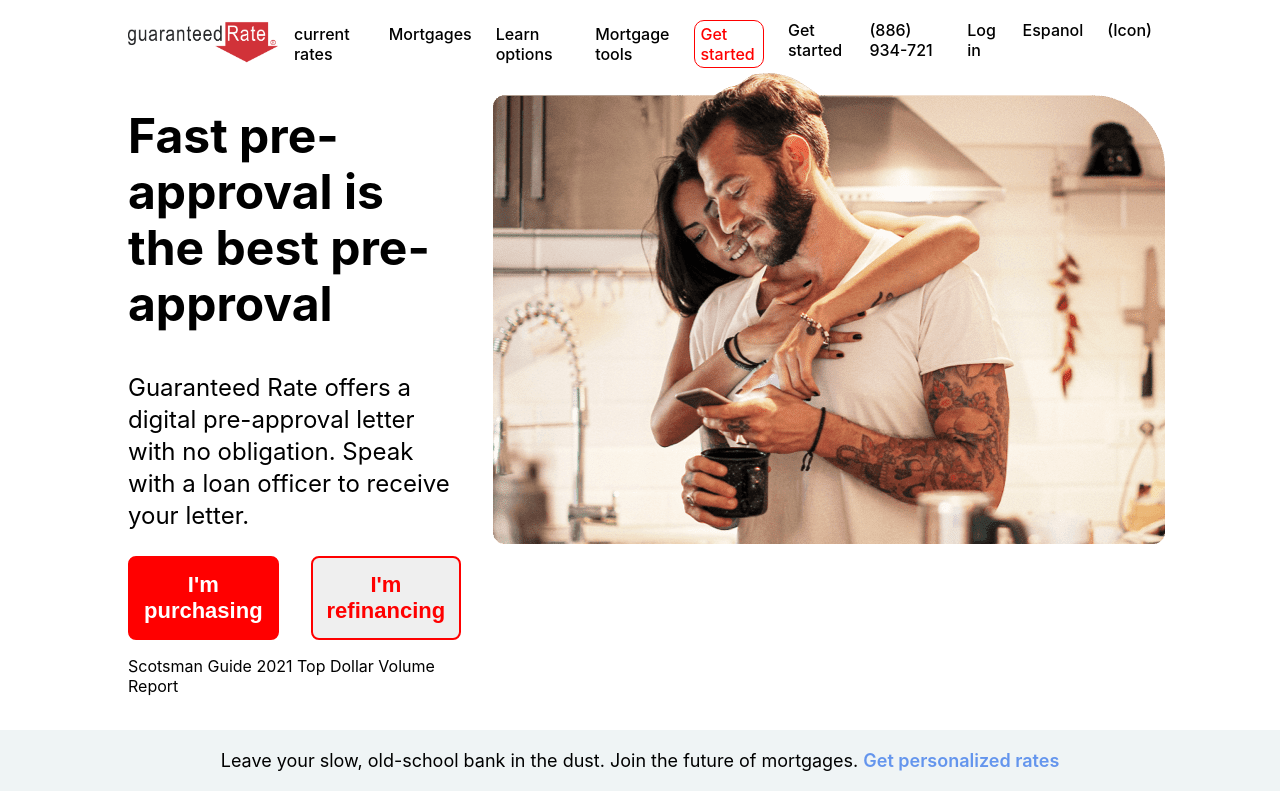
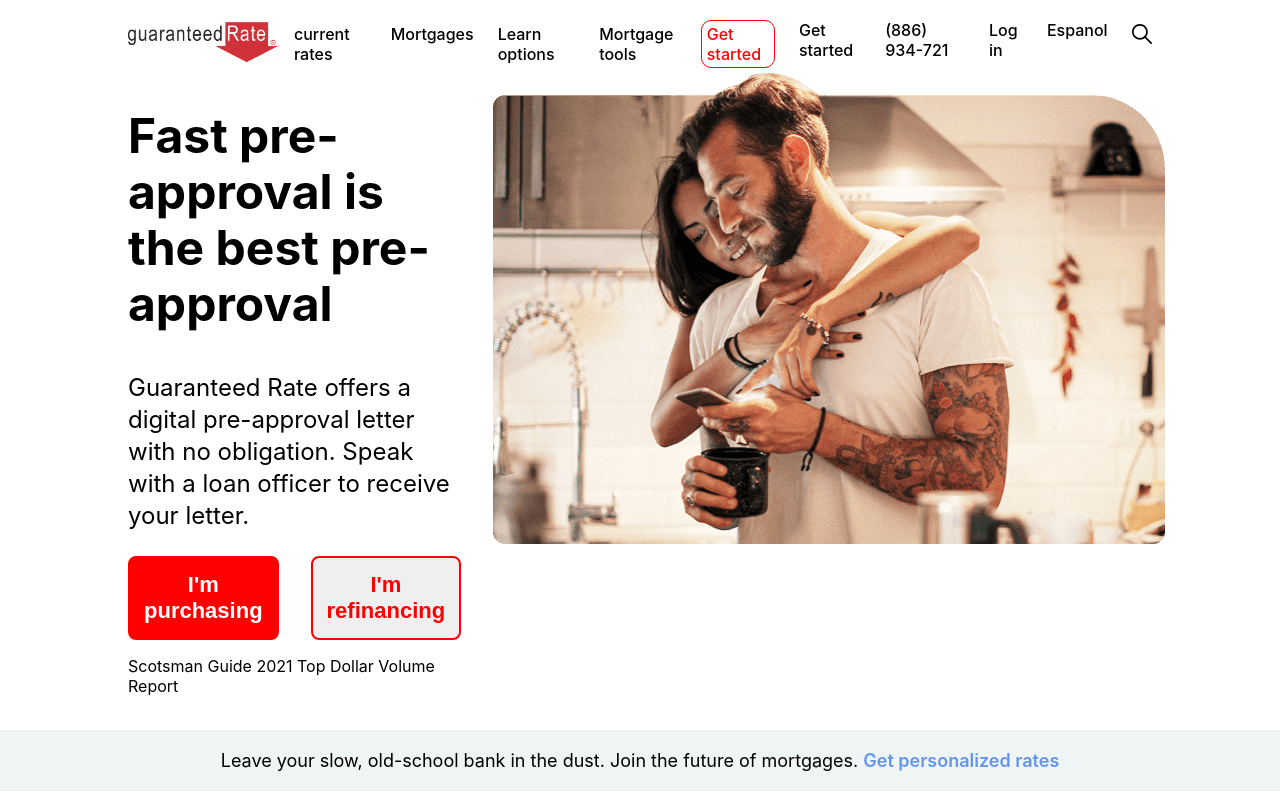
Before and after one commit to shuvo-h/rate-mortgage, a React (Create React App) app: page / in a window 1280 px wide. Shown: the top 800 px of the page. Built offline with nearby package versions, Linux system fonts and the light colour scheme.

Commit message:
fix nav hover issue

```diff
--- /dev/null
+++ b/src/utils/icons/SearchIcon.js
@@ -0,0 +1,49 @@
+import React from 'react';
+
+const SearchIcon = () => {
+    return (
+        <svg width={20} height={20} version="1.1" id="Capa_1" xmlns="http://www.w3.org/2000/svg" xlink="http://www.w3.org/1999/xlink" x="0px" y="0px"
+	 viewBox="0 0 487.95 487.95" space="preserve">
+<g>
+	<g>
+		<path d="M481.8,453l-140-140.1c27.6-33.1,44.2-75.4,44.2-121.6C386,85.9,299.5,0.2,193.1,0.2S0,86,0,191.4s86.5,191.1,192.9,191.1
+			c45.2,0,86.8-15.5,119.8-41.4l140.5,140.5c8.2,8.2,20.4,8.2,28.6,0C490,473.4,490,461.2,481.8,453z M41,191.4
+			c0-82.8,68.2-150.1,151.9-150.1s151.9,67.3,151.9,150.1s-68.2,150.1-151.9,150.1S41,274.1,41,191.4z"/>
+	</g>
+</g>
+<g>
+</g>
+<g>
+</g>
+<g>
+</g>
+<g>
+</g>
+<g>
+</g>
+<g>
+</g>
+<g>
+</g>
+<g>
+</g>
+<g>
+</g>
+<g>
+</g>
+<g>
+</g>
+<g>
+</g>
+<g>
+</g>
+<g>
+</g>
+<g>
+</g>
+</svg>
+
+    );
+};
+
+export default SearchIcon;
--- a/src/views/components/common/navbar/NavBar.js
+++ b/src/views/components/common/navbar/NavBar.js
@@ -1,6 +1,7 @@
 import React from 'react';
 import "./navbar.css";
 import { NavLink } from 'react-router-dom';
+import SearchIcon from '../../../../utils/icons/SearchIcon';
 
 
 const navMiddle = [
@@ -16,14 +17,16 @@ const navMiddle = [
                 name:"Mortgage Overview", url:"",
                 sub_childs:[
                     {name:"Mortgage news", url:"",},
-                    {name:"Mortgage rate today", url:"",},
+                    {name:"Mortgage rates today", url:"",},
+                    {name:"Mortgage pre-approval", url:"",},
+                    {name:"Mortgage propcess", url:"",},
+                    {name:"Mortgage calculator", url:"",},
                 ]
             },
             {
                 name:"Refinance", url:"",
                 sub_childs:[
                     {name:"Cash-out refinance", url:"",},
-                    {name:"Cash-out 22222222", url:"",},
                 ]
             },
         ]
@@ -34,11 +37,26 @@ const navMiddle = [
         url:"/",
         childs: [
             {
-                name:"Mortgage Overview", url:"",
+                name:"Fixed Loans", url:"",
                 sub_childs:[
-                    {name:"Mortgage news", url:"",},
+                    {name:"15-years fixed loans", url:"",},
+                    {name:"30-years fixed loans", url:"",},
                 ]
             },
+            {
+                name:"ARM Loans", url:"",
+                sub_childs:[
+                    {name:"5-years ARM loans", url:"",},
+                    {name:"7-years ARM loans", url:"",},
+                    {name:"10-years ARM loans", url:"",},
+                ]
+            },
+            {name:"FHA loans", url:"", },
+            {name:"Interest only loans", url:"", },
+            {name:"VA loans", url:"", },
+            {name:"Jumbo loans", url:"", },
+            {name:"Personal loans", url:"", },
+            {name:"HELOC", url:"", },
         ]
     },
     {
@@ -48,9 +66,15 @@ const navMiddle = [
             {
                 name:"Closing cost calculator", url:"",
                 sub_childs:[
-                    {name:"Mortgage news", url:"",},
+                    {name:"Closing cost calculator", url:"",},
+                    {name:"Refinance calculator", url:"",},
+                    {name:"Affordability calculator", url:"",},
+                    {name:"Extra payment calculator", url:"",},
+                    {name:"Points calculator", url:"",},
                 ]
             },
+            {name:"Home valuation tool", url:"",},
+            {name:"House market research", url:"",},
         ]
     },
 
@@ -74,18 +98,23 @@ const NavBar = () => {
                 {
                     navMiddle.map(navItem => <div className='nav_middle_items' key={navItem.name}>
                         <NavLink className={"link_style"} to={navItem.url}>{navItem.name}</NavLink>
+                        {
+                            navItem.childs && <div className={'nav_childs_wrapper'}>
                                 <div className='nav_childs'>
                                     {
-                                navItem.childs?.map(childNav => <div className={"nav_child"}  key={childNav.name}>
+                                        navItem.childs && navItem.childs?.map(childNav => <div className={"nav_child"}  key={childNav.name}>
                                             <NavLink className={"link_style nav_child_link"} to={childNav.url}>{childNav.name}</NavLink>
                                             <div className='nav_subs'>
                                                 {
-                                            childNav.sub_childs?.map(subChild =><NavLink className={"link_style nav_child_link nav_sub"} to={subChild.url} key={subChild.name}>{subChild.name}</NavLink>)
+                                                    childNav.sub_childs && childNav.sub_childs?.map(subChild =><NavLink className={"link_style nav_child_link nav_sub"} to={subChild.url} key={subChild.name}>{subChild.name}</NavLink>)
                                                 }
                                             </div>
                                         </div>)
                                     }
                                 </div>
+                            </div>
+                        }
+
                     </div>)
                 }
             </div>
@@ -94,10 +123,11 @@ const NavBar = () => {
                 {
                     navRight.map(navItem => <NavLink className={"link_style"} to={navItem.url} key={navItem.name}>{navItem.name}</NavLink>)
                 }
-                <NavLink className={"link_style"} to={""}>(Icon)</NavLink>
+                <NavLink className={"link_style search_icon"} to={""}><SearchIcon></SearchIcon></NavLink>
             </div>
         </nav>
     );
 };
 
+
 export default NavBar;
--- a/src/views/components/common/navbar/navbar.css
+++ b/src/views/components/common/navbar/navbar.css
@@ -13,23 +13,27 @@
 .nav_middle_items{
     position: relative;
 }
-
+.nav_childs_wrapper{
+    position: absolute;
+    top: 22px;
+    left: 0;
+    padding-top: 25px;
+    display: none;
+}
 .nav_childs{
-    position: absolute;
-    top: 30px;
-    left: 0;
     border: 1px solid rgb(77, 179, 219);
     box-shadow: 0 0 5px 1px lightgray;
     border-radius: 5px;
     background-color: #fff;
-    display: none;
+    /* display: none; */
 }
-.nav_middle_items:hover .nav_childs{
+/* .nav_middle_items:hover .nav_childs{ */
+.nav_middle_items:hover .nav_childs_wrapper{
     display: block;
 }
 
 .nav_child_link{
-    padding: 15px !important;
+    padding: 10px !important;
     display: block;
     padding: 10px 0;
     white-space: nowrap;
@@ -60,3 +64,31 @@
     background-color: rgb(243, 222, 222);
     transition: all 0.2s ease-in-out;
 }
+.search_icon{
+    border-radius: 50%;
+    width: 28px;
+    height: 28px;
+    display: flex;
+    justify-content: center;
+    align-items: center;
+    transition: all 0.2s ease-in-out;
+}
+.search_icon:hover{
+    background-color: rgb(238, 223, 223);
+    transition: all 0.2s ease-in-out;
+}
+
+
+
+/* Extra small devices (phones, 600px and down) */
+@media only screen and (max-width: 600px) {
+
+}
+/* Small devices (portrait tablets and large phones, 600px and up) */
+@media only screen and (min-width: 600px) {}
+/* Medium devices (landscape tablets, 768px and up) */
+@media only screen and (min-width: 768px) {}
+/* Large devices (laptops/desktops, 992px and up) */
+@media only screen and (min-width: 992px) {}
+/* Extra large devices (large laptops and desktops, 1200px and up) */
+@media only screen and (min-width: 1200px) {}
```
Lines whose indentation alone changed are shown as unchanged.
